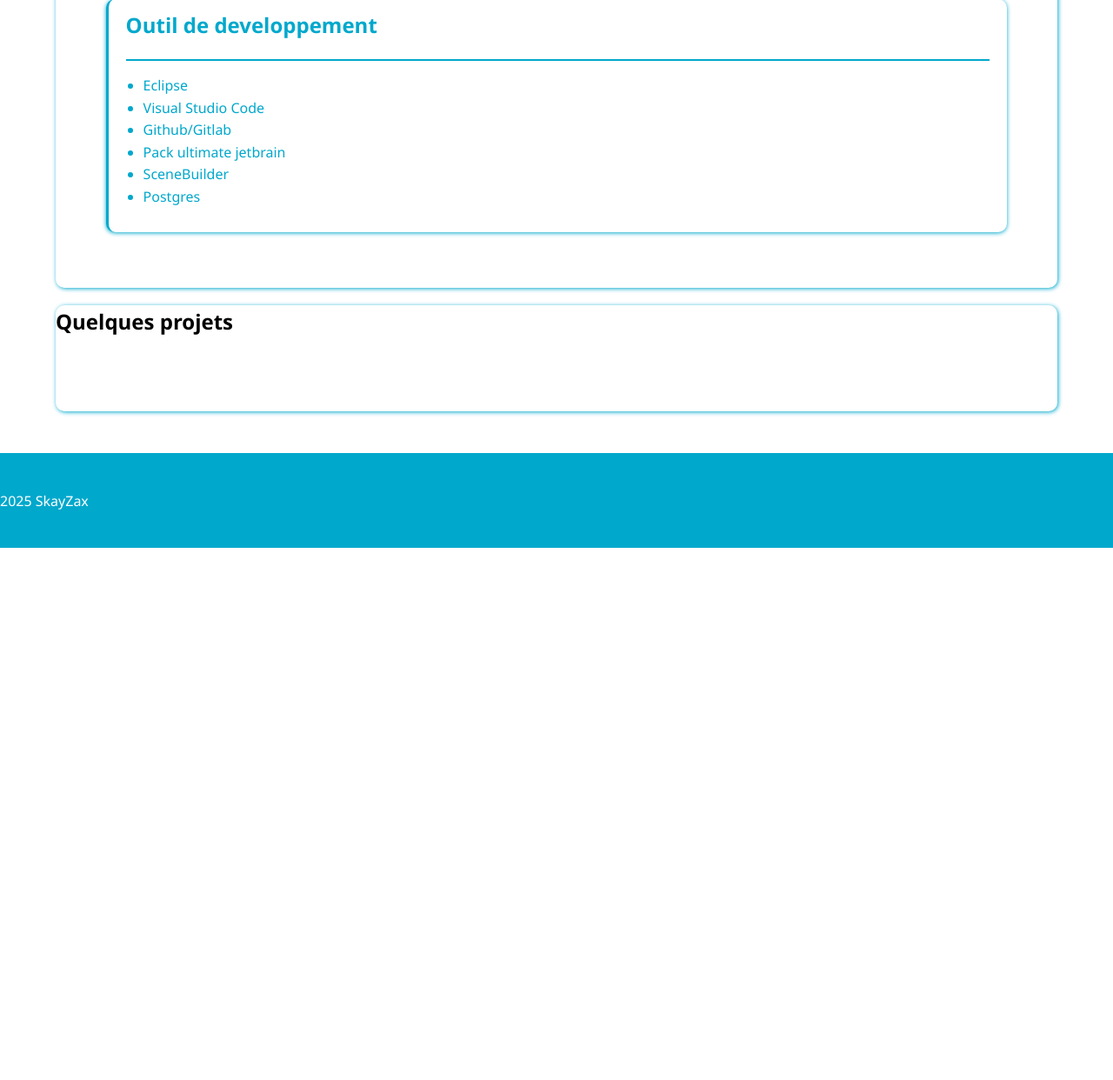
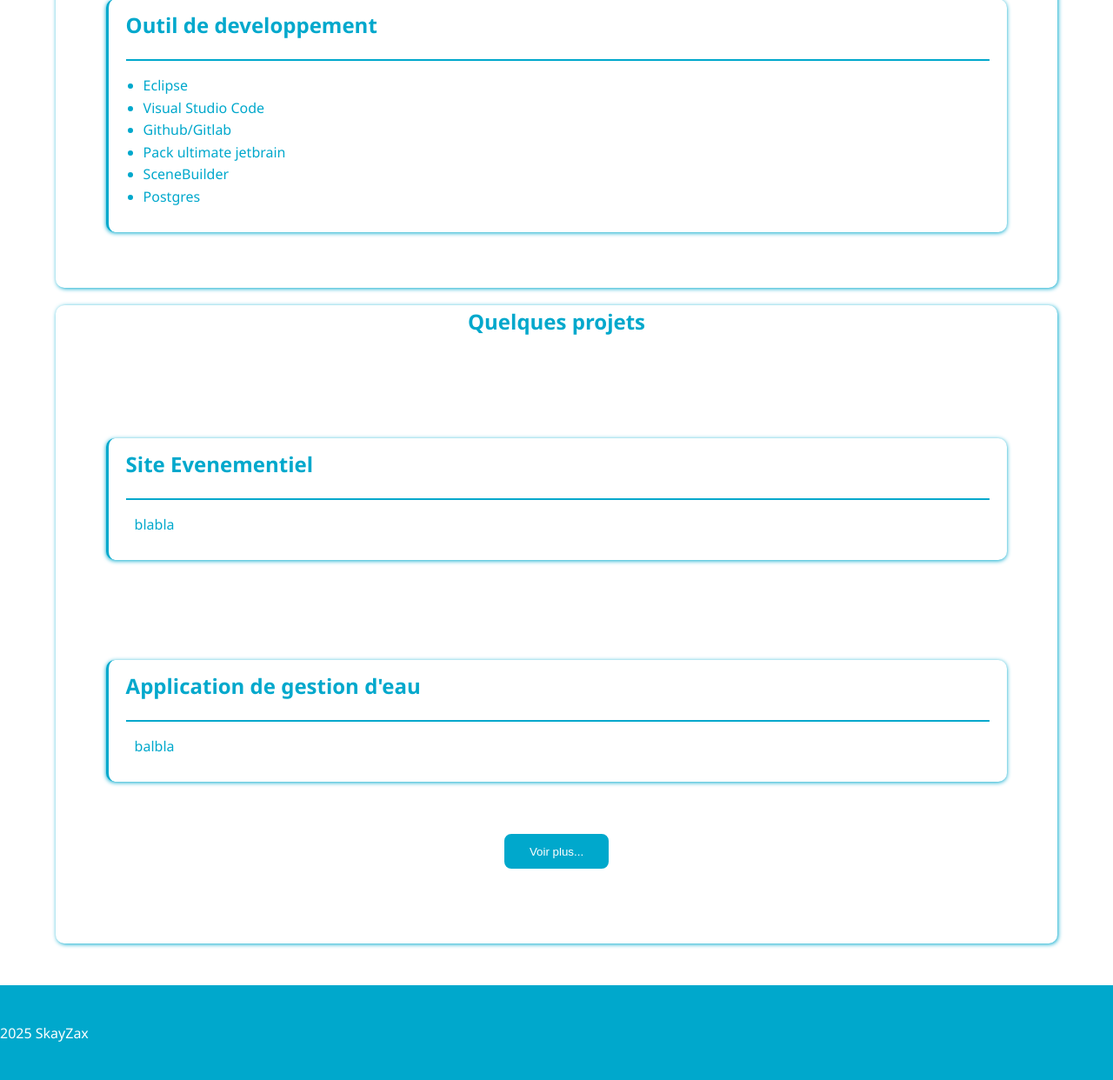
Before and after one commit to SkayZax/site_internet, a PHP site: page / in a window 1280 px wide. Shown: the part 1062-2304 px from the top of the page at 87% size. Before the commit the page ends 1692 px from the top, so only its background shows below. Run offline with PHP 8.4, Linux system fonts and the light colour scheme.

Commit message:
projet page principale  container fini

```diff
--- a/index.html
+++ b/index.html
@@ -53,8 +53,18 @@
      </section>
  </div>
  <section class="container">
-     <h2>Quelques projets</h2>
-
+     <h1>Quelques projets</h1>
+    <div class="about">
+        <h2>Site Evenementiel</h2>
+        <hr>
+        <p>blabla</p>
+    </div>
+     <div class="about">
+        <h2>Application de gestion d'eau</h2>
+         <hr>
+         <p>balbla</p>
+     </div>
+     <button class="buttonvp"><a>Voir plus...</a></button>
  </section>
 <footer><p>2025 SkayZax</p></footer>
 
--- a/styles.css
+++ b/styles.css
@@ -40,7 +40,6 @@
 
     margin: 0}
 .container{
-    max-width: 1200px;
     background-color: white;
     border-radius: 10px;
     margin-left: 5%;
@@ -51,8 +50,7 @@
 }
 .container h1{
     color: #00a8cc;
-    text-align: center;
-}
+    text-align: center;}
 .about{
     display: flex;
     background-color: white;
@@ -86,6 +84,22 @@
     margin-left: 20px;
     margin-right: 20px;
 }
+.buttonvp {
+    margin: 20px auto;
+    display: block;
+    background-color: #00a8cc;
+    border: 2px solid white;
+    border-radius: 10px;
+    padding: 0.8rem 1.8rem;
+    color: white;
+    text-align: center;
+    margin-top: 5%;
+}
+.buttonvp:hover{
+    background-color: white;
+    color: #00a8cc;
+    border: 2px solid #00a8cc;
+}
 
 footer {
     background-color: #00a8cc;
```
